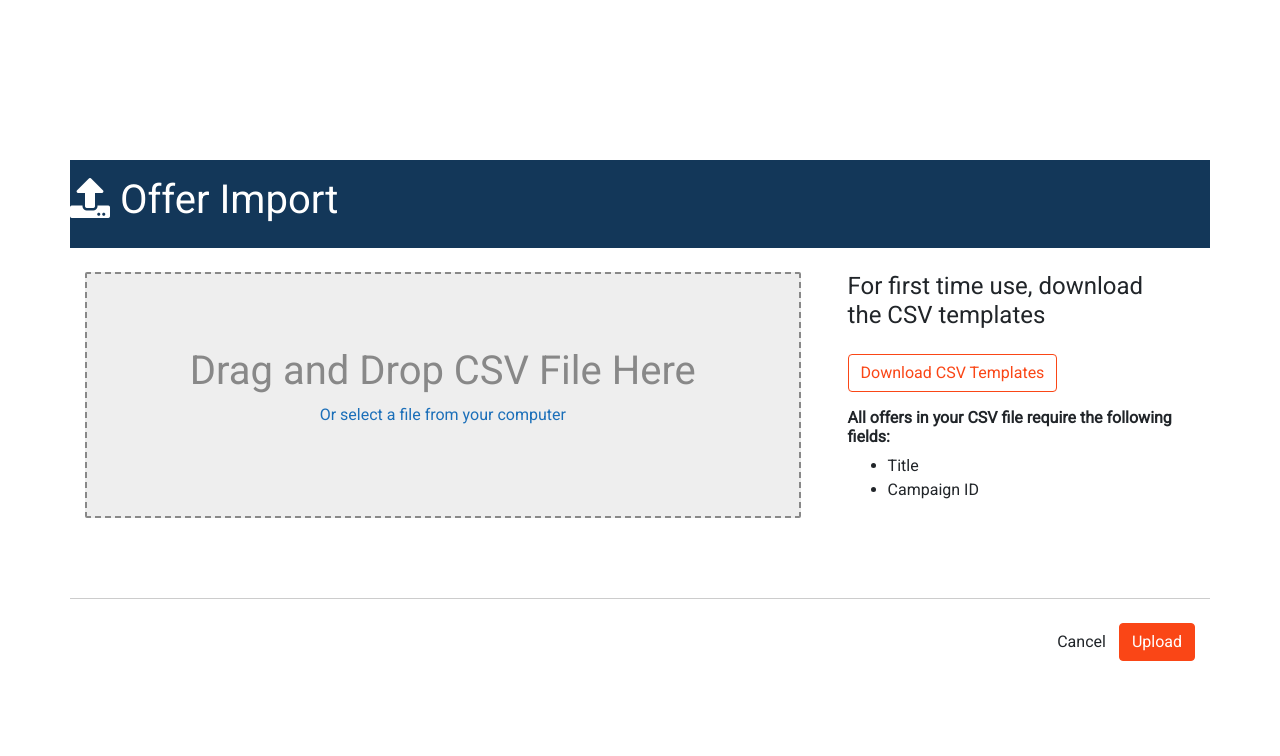
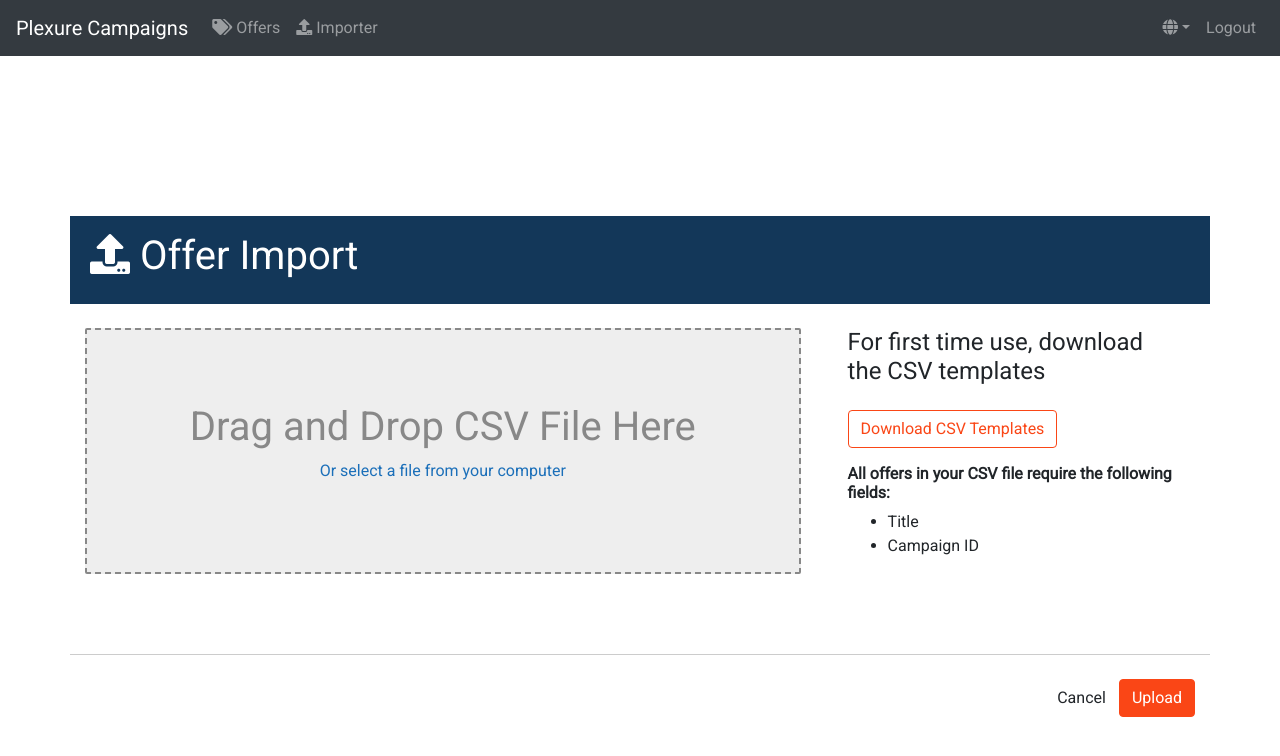
Before and after one commit to athapliyal/OffersManagement.API, a React (Create React App) app in the folder Offers.UI/: page /bulk-import in a window 1280 px wide. Shown: the top 756 px of the page. Built offline with nearby package versions, Linux system fonts and the light colour scheme.

Commit message:
Add language dropdown and translation support

```diff
--- a/Offers.UI/package.json
+++ b/Offers.UI/package.json
@@ -11,12 +11,14 @@
     "@types/react": "^16.14.2",
     "@types/react-dom": "^16.9.10",
     "bootstrap": "^4.5.3",
+    "i18next": "^19.8.4",
     "node-sass": "^4.14.1",
     "react": "^17.0.1",
     "react-bootstrap": "^1.4.0",
     "react-dom": "^17.0.1",
     "react-dropzone": "^11.2.4",
     "react-hook-form": "^6.13.1",
+    "react-i18next": "^11.8.4",
     "react-router-dom": "^5.2.0",
     "react-scripts": "4.0.1",
     "typescript": "^4.1.2",
--- a/Offers.UI/src/components/App/index.tsx
+++ b/Offers.UI/src/components/App/index.tsx
@@ -8,7 +8,7 @@ import { routes } from '../../routes';
 
 function App() {
   // this should come from the context
-  const isAuthorised = false;
+  const isAuthorised = true;
 
   return (
     <>
--- a/Offers.UI/src/components/BulkImportOffer/BulkImportDropzone.tsx
+++ b/Offers.UI/src/components/BulkImportOffer/BulkImportDropzone.tsx
@@ -1,8 +1,10 @@
 import { useCallback } from "react";
-
 import { useDropzone } from "react-dropzone";
+import { useTranslation } from 'react-i18next';
 
 export const BulkImportDropzone: React.FC = () => {
+  const { t } = useTranslation();
+
   const onDrop = useCallback((acceptedFiles) => {
     // call API here to upload file
     alert("files dropped");
@@ -14,7 +16,7 @@ export const BulkImportDropzone: React.FC = () => {
     <div className="col-md-8 col-sm-12">
       <div {...getRootProps({ className: "bulk-import__dropzone" })}>
         <input {...getInputProps()} />
-        <h1>Drag and Drop CSV File Here</h1>
+        <h1>{t('DragDropCSV')}</h1>
         <p>Or select a file from your computer</p>
       </div>
     </div>
--- a/Offers.UI/src/components/BulkImportOffer/BulkImportHeader.tsx
+++ b/Offers.UI/src/components/BulkImportOffer/BulkImportHeader.tsx
@@ -1,7 +1,11 @@
+import { useTranslation } from 'react-i18next';
+
 export const BulkImportHeader: React.FC = () => {
+    const { t } = useTranslation();
+
     return (
         <div className="bulk-import__header col-md-12">
-            <h1><i className="fas fa-upload"></i> Offer Import</h1>
+            <h1><i className="fas fa-upload"></i> {t('OfferImport')}</h1>
         </div>
     );
 };
--- a/Offers.UI/src/components/BulkImportOffer/bulk-import-offer.scss
+++ b/Offers.UI/src/components/BulkImportOffer/bulk-import-offer.scss
@@ -8,6 +8,10 @@
     background-color: #133759;
     color: white;
     padding: 1em 0;
+
+    i {
+        margin-left: 0.5em;
+    }
 }
 
 .bulk-import__body {
--- a/Offers.UI/src/components/BulkImportOffer/index.tsx
+++ b/Offers.UI/src/components/BulkImportOffer/index.tsx
@@ -1,3 +1,5 @@
+import { useTranslation } from 'react-i18next';
+
 import { BulkImportHeader } from './BulkImportHeader';
 import { BulkImportDropzone } from './BulkImportDropzone';
 import { BulkImportInstructions } from './BulkImportInstructions';
--- a/Offers.UI/src/components/Header/index.tsx
+++ b/Offers.UI/src/components/Header/index.tsx
@@ -1,19 +1,47 @@
-import { Nav, Navbar } from "react-bootstrap";
-import {Link} from 'react-router-dom';
+import { Nav, Navbar, NavDropdown } from "react-bootstrap";
+import { Link } from "react-router-dom";
+import { useTranslation } from 'react-i18next';
+
+import { navigationItems } from "./navigation-config";
 
 export const Header: React.FC = () => {
   return (
     <div className="header__wrapper">
-            <Navbar expand bg="dark" variant="dark">
-                <Link className="navbar-brand" to="/">Plexure Campaigns</Link>
+      <Navbar bg="dark" variant="dark" expand="lg">
+        <Navbar.Toggle aria-controls="basic-navbar-nav" />
+        <Navbar.Collapse id="basic-navbar-nav">
           <Nav className="mr-auto">
-                    <Link className="nav-link" to="/offers"><i className="fas fa-tags"></i> Offers</Link>
-                    <Link className="nav-link" to="/bulk-import"><i className="fas fa-upload"></i> Importer</Link>
+            {navigationItems.map((item) => (
+              <Link className={item.className} to={item.url}>
+                <i className={item.icon}></i> {item.title}
+              </Link>
+            ))}
           </Nav>
           <Nav>
-                    <Link className="nav-link" to="/logout">Logout</Link>
+            <LanguageDropdown />
+            <Link className="nav-link" to="/logout">
+              Logout
+            </Link>
           </Nav>
+        </Navbar.Collapse>
       </Navbar>
     </div>
   );
 };
+
+const LanguageDropdown: React.FC = () => {
+  const { i18n } = useTranslation();
+
+  return (
+    <NavDropdown title={<LanguageSelector />} id="basic-nav-dropdown">
+      <NavDropdown.Item onClick={() => i18n.changeLanguage('en')}>English</NavDropdown.Item>
+      <NavDropdown.Item onClick={() => i18n.changeLanguage('jp')}>Japanese</NavDropdown.Item>
+    </NavDropdown>
+  );
+}
+
+const LanguageSelector: React.FC = () => (
+  <>
+    <i className="fas fa-globe"></i>
+  </>
+);
--- /dev/null
+++ b/Offers.UI/src/components/Header/navigation-config.ts
@@ -0,0 +1,27 @@
+interface NavigationItem {
+    title: string;
+    url: string;
+    icon: string;
+    className: string;
+}
+
+export const navigationItems: NavigationItem[] = [
+    {
+        title: "Plexure Campaigns",
+        url: "/",
+        icon: "",
+        className: "navbar-brand"
+    },
+    {
+        title: "Offers",
+        url: "/offers",
+        icon: "fas fa-tags",
+        className: "nav-link"
+    },
+    {
+        title: "Importer",
+        url: "/bulk-import",
+        icon: "fas fa-upload",
+        className: "nav-link"
+    }
+]
--- a/Offers.UI/src/index.tsx
+++ b/Offers.UI/src/index.tsx
@@ -2,6 +2,8 @@ import React from 'react';
 import ReactDOM from 'react-dom';
 
 import App from './components/App';
+
+import './translations/i18n';
 import reportWebVitals from './reportWebVitals';
 
 ReactDOM.render(
--- /dev/null
+++ b/Offers.UI/src/translations/i18n.js
@@ -0,0 +1,22 @@
+import i18n from "i18next";
+import { initReactI18next } from "react-i18next";
+
+import {translations} from './translations';
+
+// the translations
+const resources = translations;
+
+i18n
+  .use(initReactI18next) // passes i18n down to react-i18next
+  .init({
+    resources,
+    lng: "en",
+
+    keySeparator: false, // we do not use keys in form messages.welcome
+
+    interpolation: {
+      escapeValue: false // react already safes from xss
+    }
+  });
+
+  export default i18n;
--- /dev/null
+++ b/Offers.UI/src/translations/translations.js
@@ -0,0 +1,14 @@
+export const translations = {
+    en: {
+      translation: {
+        "OfferImport": "Offer Import",
+        "DragDropCSV": "Drag and Drop CSV File Here"
+      }
+    },
+    jp: {
+      translation: {
+        "OfferImport": "インポートを提供する",
+        "DragDropCSV": "ここにCSVファイルをドラッグアンドドロップします"
+      }
+    }
+  };
```
Also changed, not shown: Offers.UI/src/routes/index.tsx (+14 -14 lines), 1 other file (tests, documents, lock files or other folders). Lines whose indentation alone changed are shown as unchanged.
